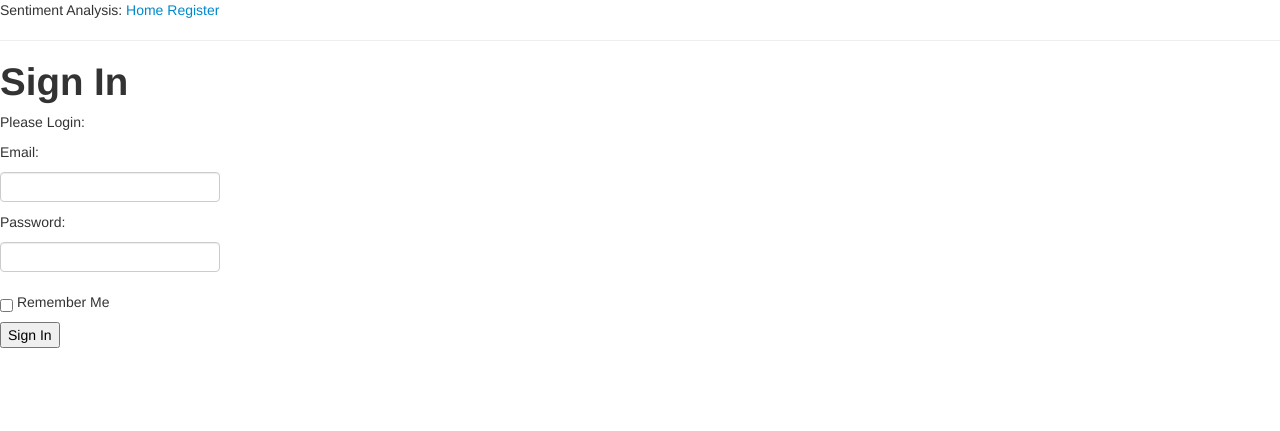
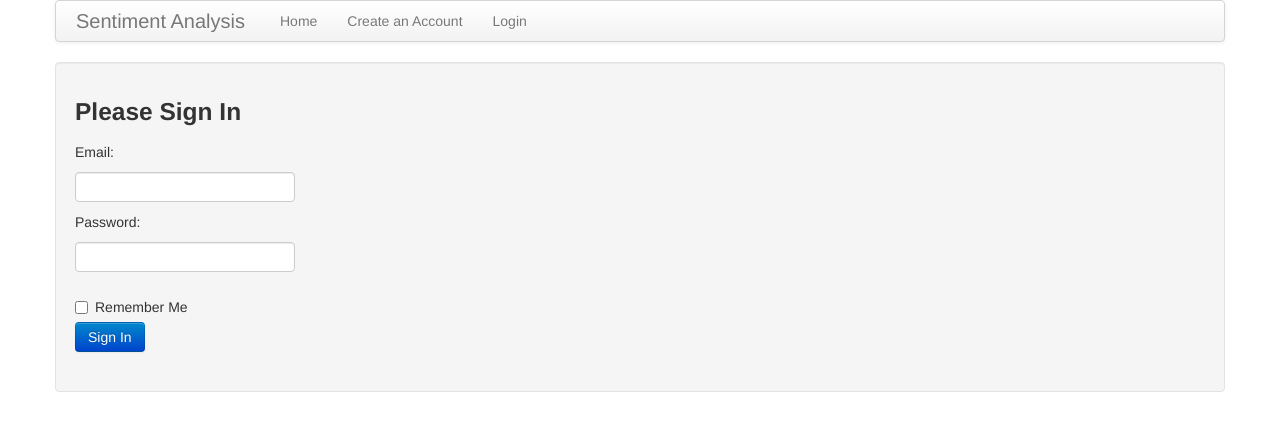
Before and after one commit to bethanyhills/NLP-csv, a Flask app: page /login in a window 1280 px wide. Shown: the top 431 px of the page. Run offline with Flask 2, Linux system fonts and the light colour scheme; parts of the project's set-up code (start-up, migrations or seed data) failed here and were passed over; some libraries are stand-ins or nearby versions.

Commit message:
Add CSS and styiling to all page

```diff
--- a/app/templates/base.html
+++ b/app/templates/base.html
@@ -8,23 +8,34 @@
         <meta http-equiv="Content-Type" content="text/html; charset=UTF-8" />
     </HEAD>
         <body>
-            <div>Sentiment Analysis:
-                <a href="{{ url_for('upload_page') }}">Home</a>
-                <a href="{{ url_for('register') }}">Register</a>
-                    {% if g.user.is_authenticated %}
-                | <a href="{{ url_for('logout') }}">Logout</a>
+             <div class="container">
+      <div class="navbar">
+        <div class="navbar-inner">
+          <a class="btn btn-navbar" data-toggle="collapse" data-target=".nav-collapse">
+            <span class="icon-bar"></span>
+            <span class="icon-bar"></span>
+            <span class="icon-bar"></span>
+          </a>
+          <a class="brand" href="/">Sentiment Analysis</a>
+            <ul class="nav">
+              <li><a href="{{ url_for('upload_page') }}">Home</a></li>
+               {% if not g.user.is_authenticated %}
+                <li><a href="{{ url_for('register') }}">Create an Account</a></li>
+                <li><a href="{{ url_for('login') }}">Login</a></li>
                 {% endif %}
-            </div>
-            <hr>
-                {% with messages = get_flashed_messages() %}
-                {% if messages %}
-            <ul>
-                {% for message in messages %}
-                    <li>{{ message }} </li>
-                {% endfor %}
+              {% if g.user.is_authenticated %}
+              <li><a href="{{ url_for('logout') }}">Logout</a></li>
+              {% endif %}
             </ul>
-                {% endif %}
-                {% endwith %}
+          <div class="nav-collapse collapse">
+          </div>
+        </div>
+      </div>
+      <div class="row">
+        <div class="span12">
                 {% block content %}{% endblock %}
-        </body>
+         </div>
+      </div>
+    </div>
+  </body>
 </html>
--- a/app/templates/login.html
+++ b/app/templates/login.html
@@ -1,17 +1,28 @@
 {% extends "base.html" %}
 
 {% block content %}
-<h1>Sign In</h1>
+<div class="well">
+    <h3>Please Sign In</h3>
         <form action="" method="post" name="login">
             {{ form.hidden_tag() }}
-    <p>
-        Please Login:<br>
+            <div class="control-group">
+                <div class="controls">
                     <p>Email:</p>
                     {{ form.email }}
                     <p>Password:</p>
                     {{ form.password }}
                     </p>
-    <p>{{ form.remember_me }} Remember Me</p>
-    <p><input type="submit" value="Sign In"></p>
+            </div>
+        </div>
+        <div class="control-group">
+            <div class="controls">
+                <label class="checkbox" for="remember_me">
+                    {{ form.remember_me }} Remember Me
+                </label>
+                <p><input class="btn btn-primary" type="submit" value="Sign In"></p
+            </div>
+        </div>
+
     </form>
+</div>
 {% endblock %}
```
Also changed, not shown: app/templates/logout.html (deleted, +0 -15 lines), app/templates/register.html (+12 -4 lines), app/templates/upload.html (+11 -2 lines). Lines whose indentation alone changed are shown as unchanged.
